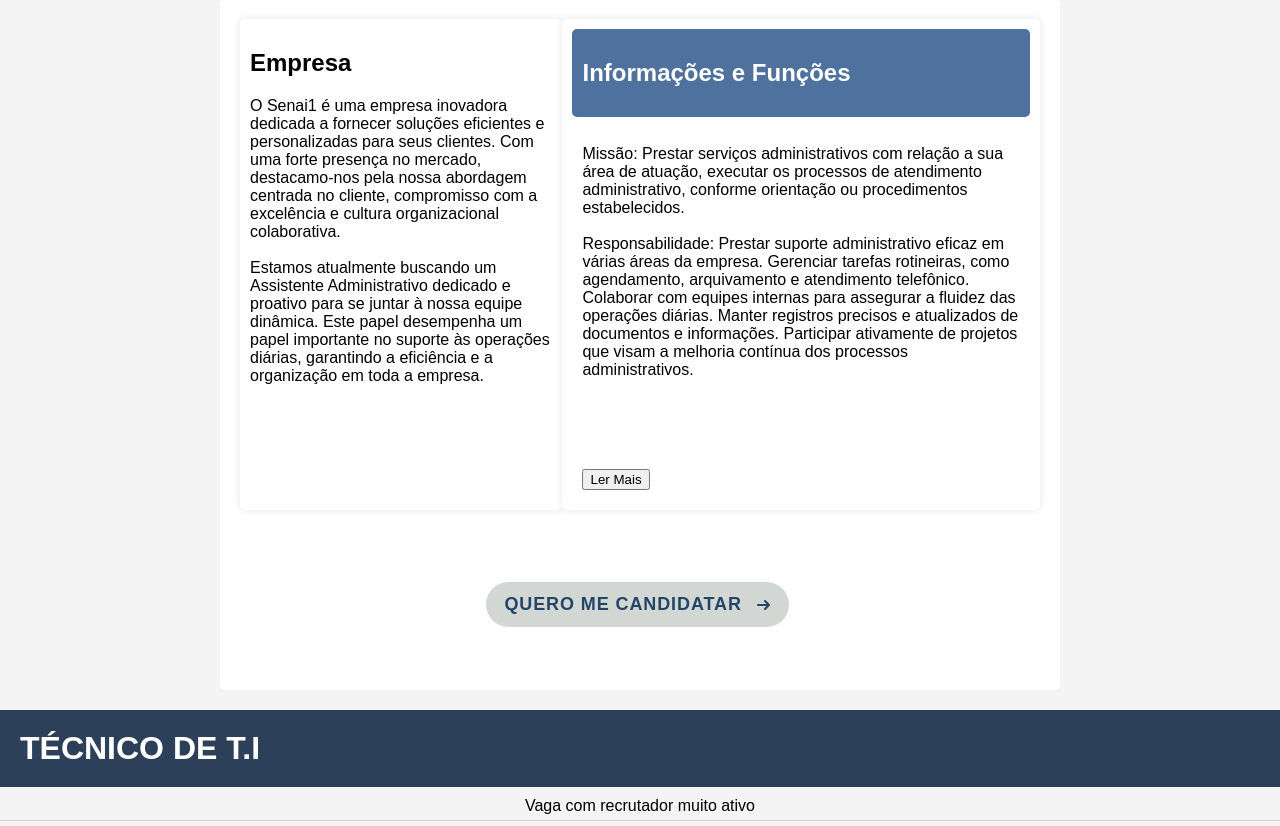
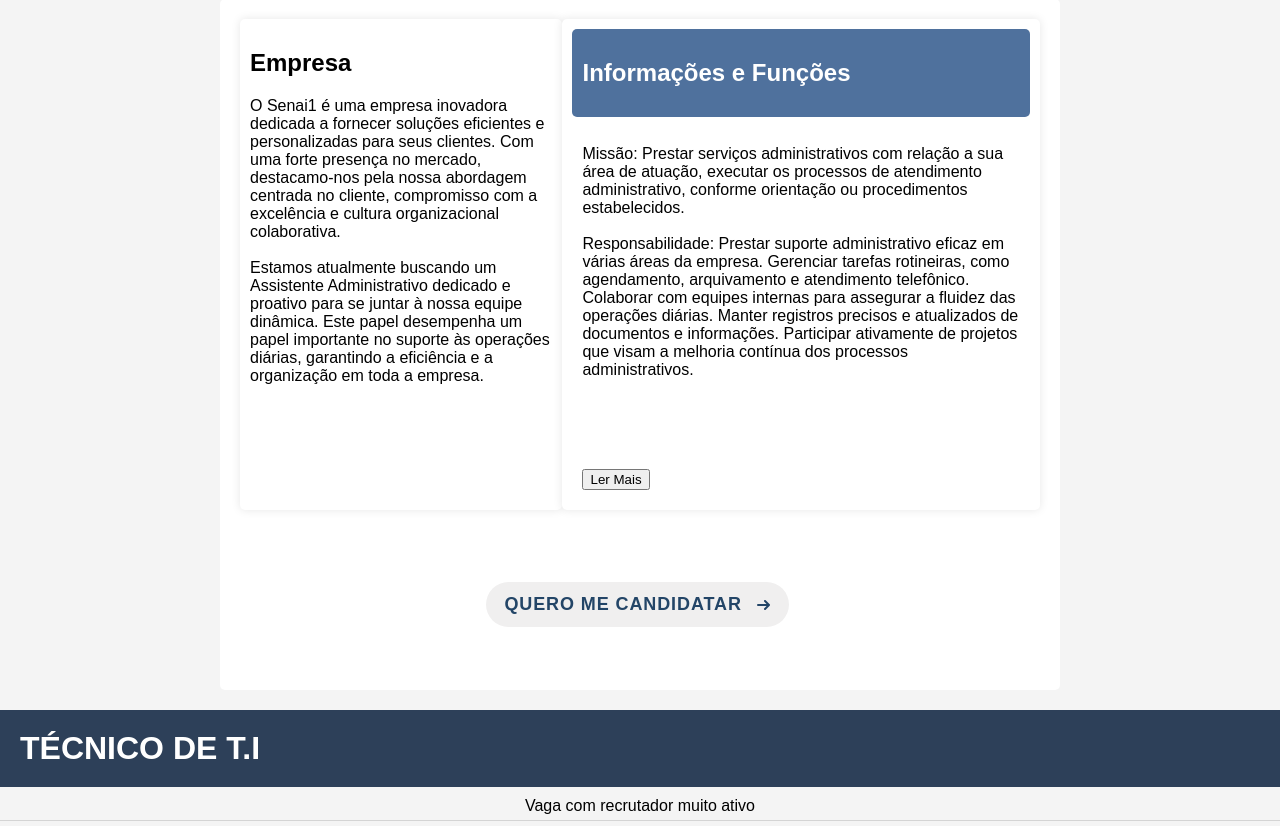
Before and after one commit to BiaMayumi/empregaki, a PHP site: page /vagas.html in a window 1280 px wide, with the pointer over the restyled element. Shown: the part 200-1026 px from the top of the page. Run offline with PHP 8.4, Linux system fonts and the light colour scheme.

Commit message:
commit bia

```diff
--- a/vagas/vagas.css
+++ b/vagas/vagas.css
@@ -120,7 +120,7 @@ h1 {
 
        .cta:hover:before {
         width: 100%;
-        background: #d2d7d3;
+        background: #f0efef;
        }
 
        .cta:hover svg {
```
